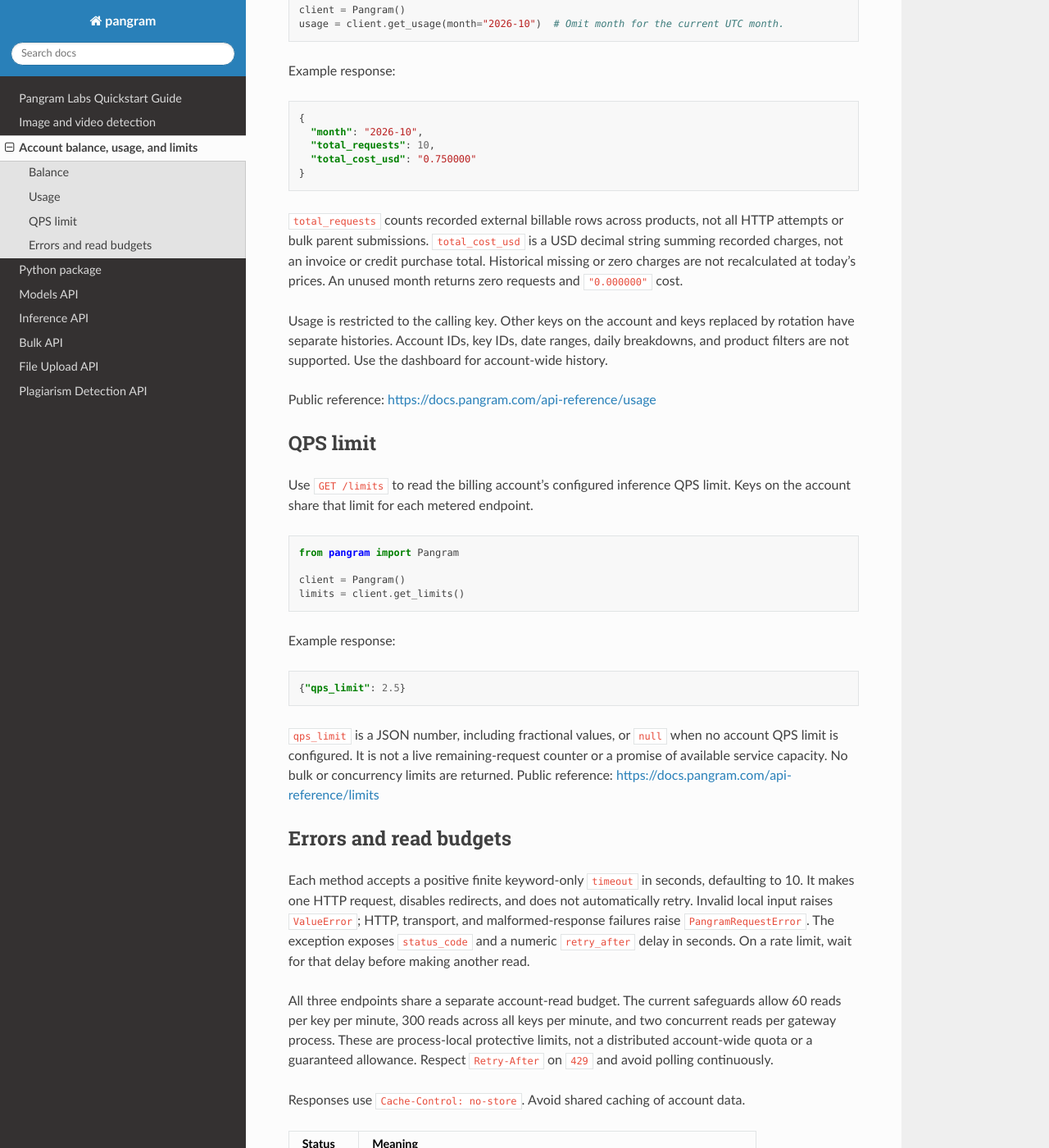
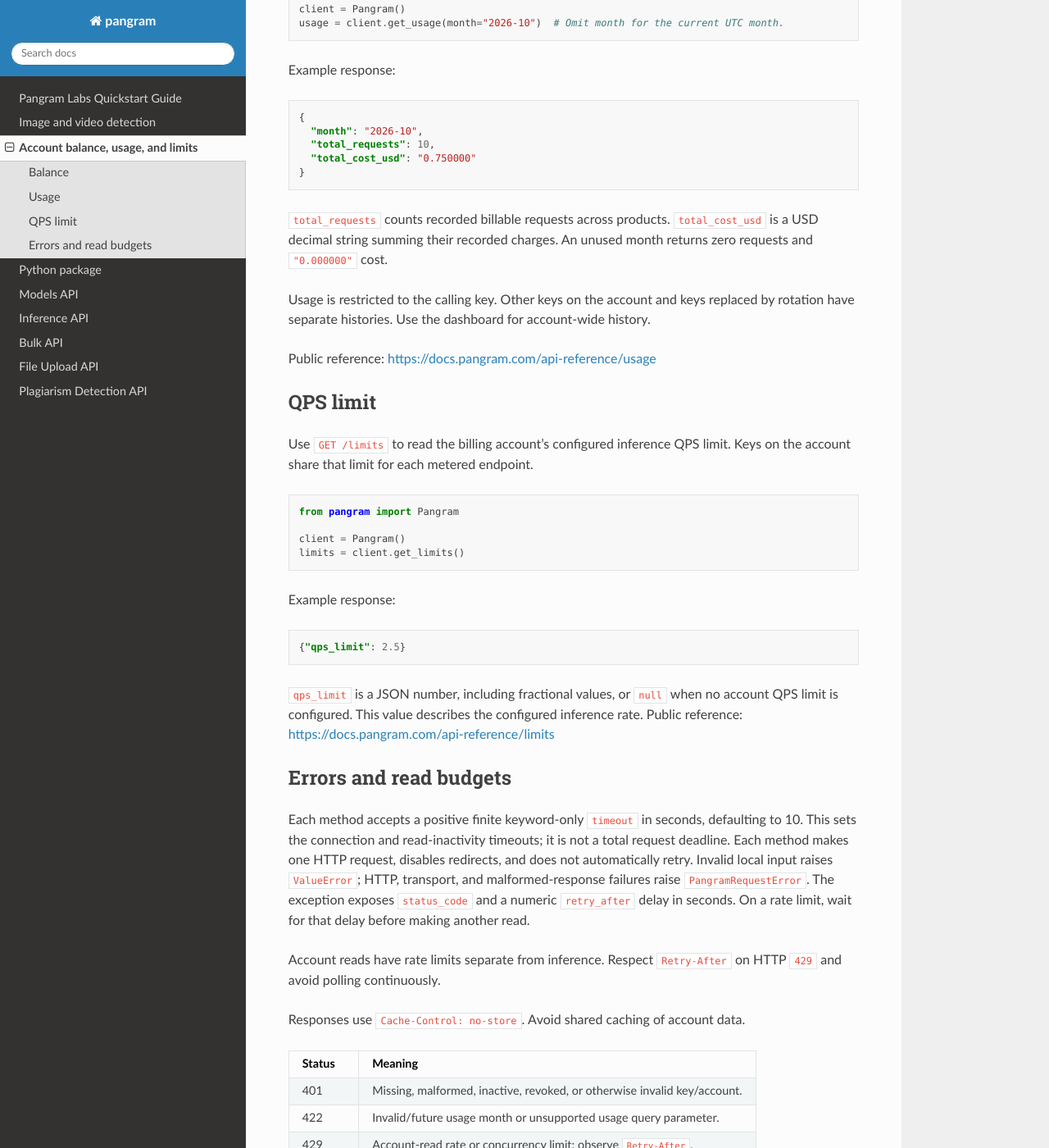
Before and after one commit to pangramlabs/pangram-sdk, a Sphinx documentation site: the page built from docs/account.rst, in a window 1280 px wide and 1400 px high, scrolled down 1210 px. Shown: the whole window at 82% size. Built offline with Sphinx 7.4.7 and the Read the Docs theme 3.1.0, drawn with Linux system fonts in a browser that asks for light colours; some of the changed text lies outside the part shown.

Commit message:
Polish public account API contracts and validation

```diff
--- a/docs/account.rst
+++ b/docs/account.rst
@@ -38,8 +38,7 @@ Example response:
 Amounts are USD decimal strings; use ``Decimal`` for calculations.
 ``purchased_balance_usd`` also includes non-subscription grants and adjustments.
 ``available_balance_usd`` is the sum of the two balances, and balances may be
-negative. This is the committed credit balance, not a pending-request
-reservation, invoice amount, or a universal number of remaining scans.
+negative. These amounts reflect committed credits at the time of the request.
 
 Balance is account-wide, so keys on the same billing account see the same
 balance. Public reference: https://docs.pangram.com/api-reference/balance
@@ -70,16 +69,13 @@ Example response:
      "total_cost_usd": "0.750000"
    }
 
-``total_requests`` counts recorded external billable rows across products, not
-all HTTP attempts or bulk parent submissions. ``total_cost_usd`` is a USD
-decimal string summing recorded charges, not an invoice or credit purchase
-total. Historical missing or zero charges are not recalculated at today's
-prices. An unused month returns zero requests and ``"0.000000"`` cost.
+``total_requests`` counts recorded billable requests across products.
+``total_cost_usd`` is a USD decimal string summing their recorded charges.
+An unused month returns zero requests and ``"0.000000"`` cost.
 
 Usage is restricted to the calling key. Other keys on the account and keys
-replaced by rotation have separate histories. Account IDs, key IDs, date
-ranges, daily breakdowns, and product filters are not supported. Use the
-dashboard for account-wide history.
+replaced by rotation have separate histories. Use the dashboard for
+account-wide history.
 
 Public reference: https://docs.pangram.com/api-reference/usage
 
@@ -103,25 +99,22 @@ Example response:
    {"qps_limit": 2.5}
 
 ``qps_limit`` is a JSON number, including fractional values, or ``null`` when
-no account QPS limit is configured. It is not a live remaining-request counter
-or a promise of available service capacity. No bulk or concurrency limits are
-returned. Public reference: https://docs.pangram.com/api-reference/limits
+no account QPS limit is configured. This value describes the configured
+inference rate. Public reference: https://docs.pangram.com/api-reference/limits
 
 Errors and read budgets
 -----------------------
 
 Each method accepts a positive finite keyword-only ``timeout`` in seconds,
-defaulting to 10. It makes one HTTP request, disables redirects, and does not
-automatically retry. Invalid local input raises ``ValueError``; HTTP,
+defaulting to 10. This sets the connection and read-inactivity timeouts; it is
+not a total request deadline. Each method makes one HTTP request, disables
+redirects, and does not automatically retry. Invalid local input raises ``ValueError``; HTTP,
 transport, and malformed-response failures raise ``PangramRequestError``.
 The exception exposes ``status_code`` and a numeric ``retry_after`` delay in
 seconds. On a rate limit, wait for that delay before making another read.
 
-All three endpoints share a separate account-read budget. The current
-safeguards allow 60 reads per key per minute, 300 reads across all keys per
-minute, and two concurrent reads per gateway process. These are process-local
-protective limits, not a distributed account-wide quota or a guaranteed
-allowance. Respect ``Retry-After`` on ``429`` and avoid polling continuously.
+Account reads have rate limits separate from inference. Respect
+``Retry-After`` on HTTP ``429`` and avoid polling continuously.
 
 Responses use ``Cache-Control: no-store``. Avoid shared caching of account data.
 
--- a/docs/api/rest.rst
+++ b/docs/api/rest.rst
@@ -239,7 +238,7 @@ supported. The REST endpoint accepts an omitted selector only for backward
 compatibility and resolves it to ``"default"``. New integrations should send it
 explicitly. The Python SDK's keyword-only ``model`` argument is temporarily
 optional: omission selects ``"default"`` and emits a ``DeprecationWarning``.
-After September 30, 2026, it will be required:
+Pass a model explicitly in new code:
 
 .. code:: python
 
--- a/docs/tutorial.rst
+++ b/docs/tutorial.rst
@@ -172,7 +170,7 @@ and length of submitted items and current system load. Use
 
 ``model`` is keyword-only and applies to the entire bulk job. During the
 compatibility period, omitting it selects ``"default"`` and emits a
-``DeprecationWarning``; after September 30, 2026, it will be required.
+``DeprecationWarning``.
 Per-item model selectors are not supported. Successful Pangram 4 item results
 report the model version used in ``version`` and use the window schema described above.
 
```
Also changed, not shown: other parts of docs/account.rst (+1 -1 lines), other parts of docs/api/rest.rst (+1 -2 lines), other parts of docs/tutorial.rst (+1 -3 lines), README.md (+4 -6 lines), 3 other files.
